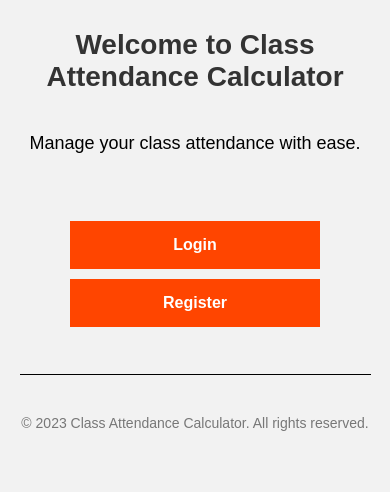
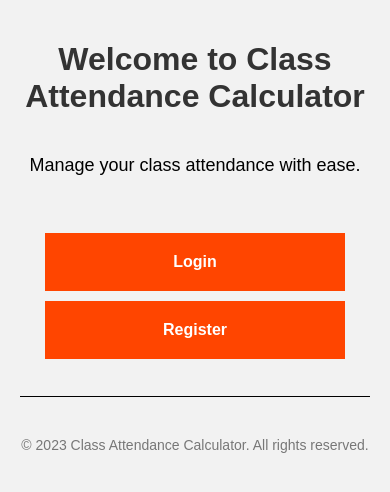
Before and after one commit to Nafi7393/Class-Attendance-Calculator, a Flask app: page / in a window 390 px wide. Shown: the top 492 px of the page. Run offline with Flask 3, Linux system fonts and the light colour scheme.

Commit message:
Update index_styles.css

```diff
--- a/static/index_styles.css
+++ b/static/index_styles.css
@@ -31,12 +31,12 @@ p {
 }
 
 #buttonHolder {
-  display: flex;
-  flex-direction: column;
-  justify-content: center;
-  align-items: center;
-  height: 200px;
-  border-bottom: 1px solid black;
+    display: flex;              /* establish flex container */
+    flex-direction: column;     /* stack flex items vertically */
+    justify-content: center;    /* center items vertically, in this case */
+    align-items: center;        /* center items horizontally, in this case */
+    height: 200px;
+    border-bottom: 1px solid black;
 }
 
 button {
@@ -62,21 +62,3 @@ footer {
   color: #777;
   font-size: 14px;
 }
-
-/* Responsive Styles */
-
-@media (max-width: 1080px) {
-  .container {
-    max-width: 90%;
-    padding: 10px;
-  }
-
-  h1 {
-    font-size: 28px;
-  }
-
-  button {
-    width: 250px;
-    padding: 15px 40px;
-  }
-}
```
